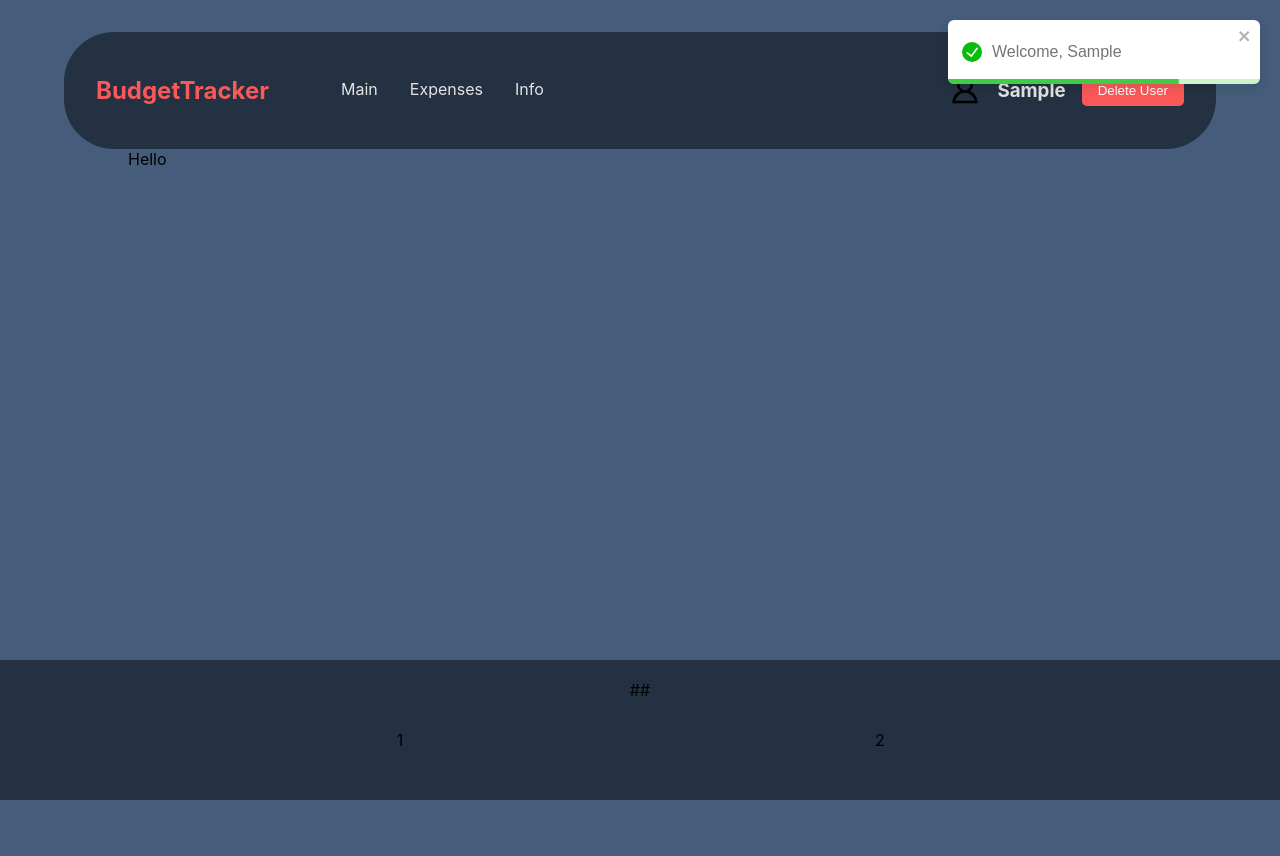
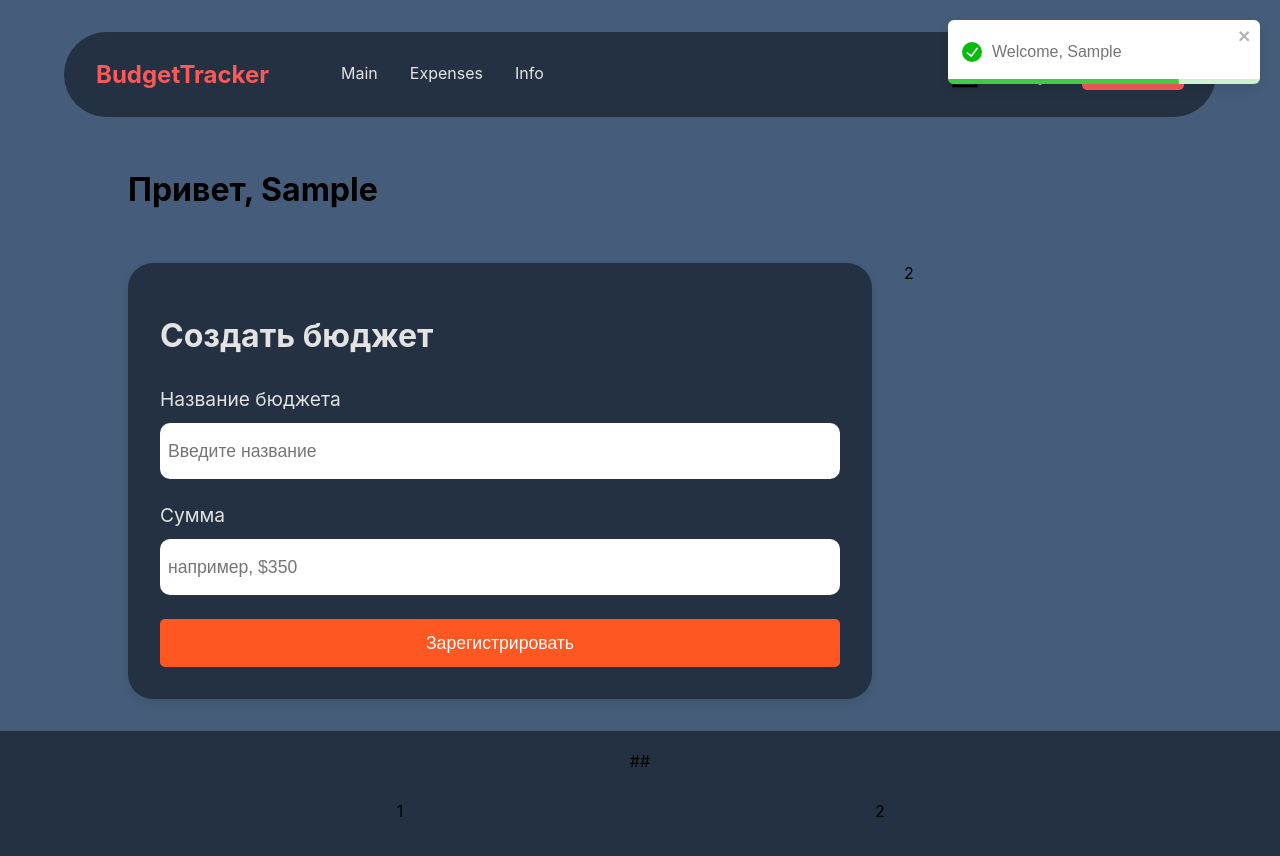
Before and after one commit to boxing-in-iT/tracker-budget, a React (Create React App) app: page /register in a window 1280 px wide. Both pictures are taken after typing "Sample" into the empty fields and a click on the button "Register". Shown: the top 856 px of the page. Before the commit the page ends 800 px from the top, so only its background shows below. Built offline with nearby package versions, Linux system fonts and the light colour scheme.

Commit message:
Add form to create budget

```diff
--- a/src/components/Main/index.tsx
+++ b/src/components/Main/index.tsx
@@ -17,6 +17,7 @@ const Page = styled.div`
 
 const MainWrapper = styled.div`
   width: 80vw;
+  padding: 2rem;
   flex: 1;
 `;
 
--- a/src/components/Navigation/index.tsx
+++ b/src/components/Navigation/index.tsx
@@ -12,7 +12,7 @@ const Container = styled.div`
   justify-content: space-between;
   align-items: center;
   width: 85vw;
-  padding: 1.5rem 2.5vw;
+  padding: 0.5rem 2.5vw;
   margin: 0 auto;
   background-color: #233142;
   border-radius: 50px;
--- a/src/pages/Dashboard/index.tsx
+++ b/src/pages/Dashboard/index.tsx
@@ -1,15 +1,49 @@
-import React, { useEffect } from "react";
-import LoginPage from "../LoginPage";
+import React from "react";
 import { fetchData } from "../../helpers/helper";
-import { Navigate, redirect, useLoaderData } from "react-router-dom";
+import { Navigate, useLoaderData } from "react-router-dom";
+import styled from "styled-components";
+import AddBudgetForm from "./src/add-budget-form";
+
+const DashboardWrapper = styled.div`
+  display: grid;
+  gap: 32px;
+  place-items: start;
+  width: 100%;
+`;
+
+const GridSm = styled.div`
+  display: grid;
+  gap: 16px;
+  width: 100%;
+`;
+
+const FlexLg = styled.div`
+  display: flex;
+  flex-wrap: nowrap;
+  align-items: start;
+  gap: 32px;
+`;
+
+const FirstDiv = styled.div`
+  width: 75%; /* 3/4 ширины */
+`;
+
+const SecondDiv = styled.div`
+  width: 25%; /* 1/4 ширины */
+`;
 
 export function dashboardLoader() {
   const userName = fetchData("userName");
-  return userName;
+  console.log(typeof userName);
+  return { userName };
 }
 
+export type UserData = {
+  userName: string;
+};
+
 const Dashboard = () => {
-  const userName = useLoaderData();
+  const { userName } = useLoaderData() as UserData;
   console.log("UserName: ", userName);
 
   if (!userName) {
@@ -17,7 +51,19 @@ const Dashboard = () => {
     return <Navigate to={"/register"} />;
   }
 
-  return userName ? <div>Hello</div> : null;
+  return userName ? (
+    <DashboardWrapper>
+      <h1>Привет, {userName}</h1>
+      <GridSm>
+        <FlexLg>
+          <FirstDiv>
+            <AddBudgetForm />
+          </FirstDiv>
+          <SecondDiv>2</SecondDiv>
+        </FlexLg>
+      </GridSm>
+    </DashboardWrapper>
+  ) : null;
 };
 
 export default Dashboard;
--- /dev/null
+++ b/src/pages/Dashboard/src/add-budget-form.tsx
@@ -0,0 +1,86 @@
+import React from "react";
+import styled from "styled-components";
+
+const Box = styled.div`
+  flex: 1 1 48%;
+  background-color: #233142;
+  padding: 2rem;
+  border-radius: 25px;
+  box-shadow: 0 4px 8px rgba(0, 0, 0, 0.1);
+`;
+
+const FormSt = styled.form`
+  display: flex;
+  flex-direction: column;
+
+  input {
+    margin-bottom: 1.5rem;
+    height: 2.5rem;
+    border-radius: 10px;
+    border: none;
+    outline: none;
+    padding: 0.5rem;
+    font-size: 1.1rem;
+  }
+
+  button {
+    cursor: pointer;
+    border-radius: 5px;
+    height: 3rem;
+    border: none;
+    color: #fff;
+    background-color: #ff5722;
+    transition: background-color 0.3s, transform 0.2s;
+    font-size: 1.1rem;
+    &:hover {
+      background-color: #ff6f4a;
+      transform: scale(1.05);
+    }
+  }
+`;
+
+const Title = styled.h1`
+  color: #e3e3e3;
+  margin-bottom: 2rem;
+  font-size: 2rem;
+`;
+
+export const GridXs = styled.div`
+  display: grid;
+  gap: 12px;
+  width: 100%;
+`;
+
+const Label = styled.label`
+  color: #e3e3e3;
+  font-size: 1.2rem;
+`;
+
+const AddBudgetForm = () => {
+  return (
+    <Box>
+      <Title>Создать бюджет</Title>
+      <FormSt>
+        <GridXs>
+          <Label>Название бюджета</Label>
+          <input type="text" placeholder="Введите название" />
+        </GridXs>
+        <GridXs>
+          <Label htmlFor="newBudgetAmount">Сумма</Label>
+          <input
+            type="number"
+            step="0.01"
+            name="newBudgetAmount"
+            id="newBudgetAmount"
+            placeholder="например, $350"
+            required
+            inputMode="decimal"
+          />
+        </GridXs>
+        <button type="submit">Зарегистрировать</button>
+      </FormSt>
+    </Box>
+  );
+};
+
+export default AddBudgetForm;
```
